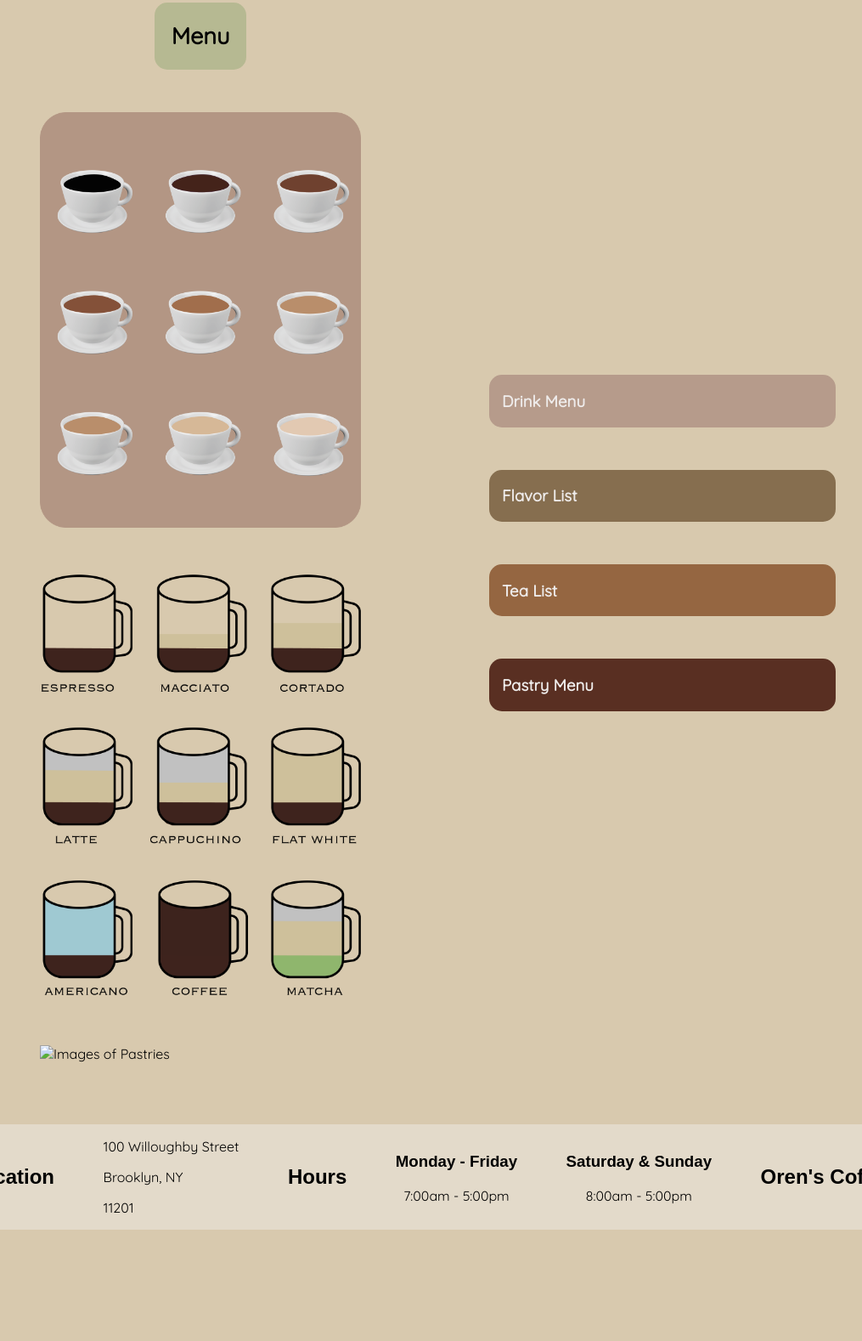
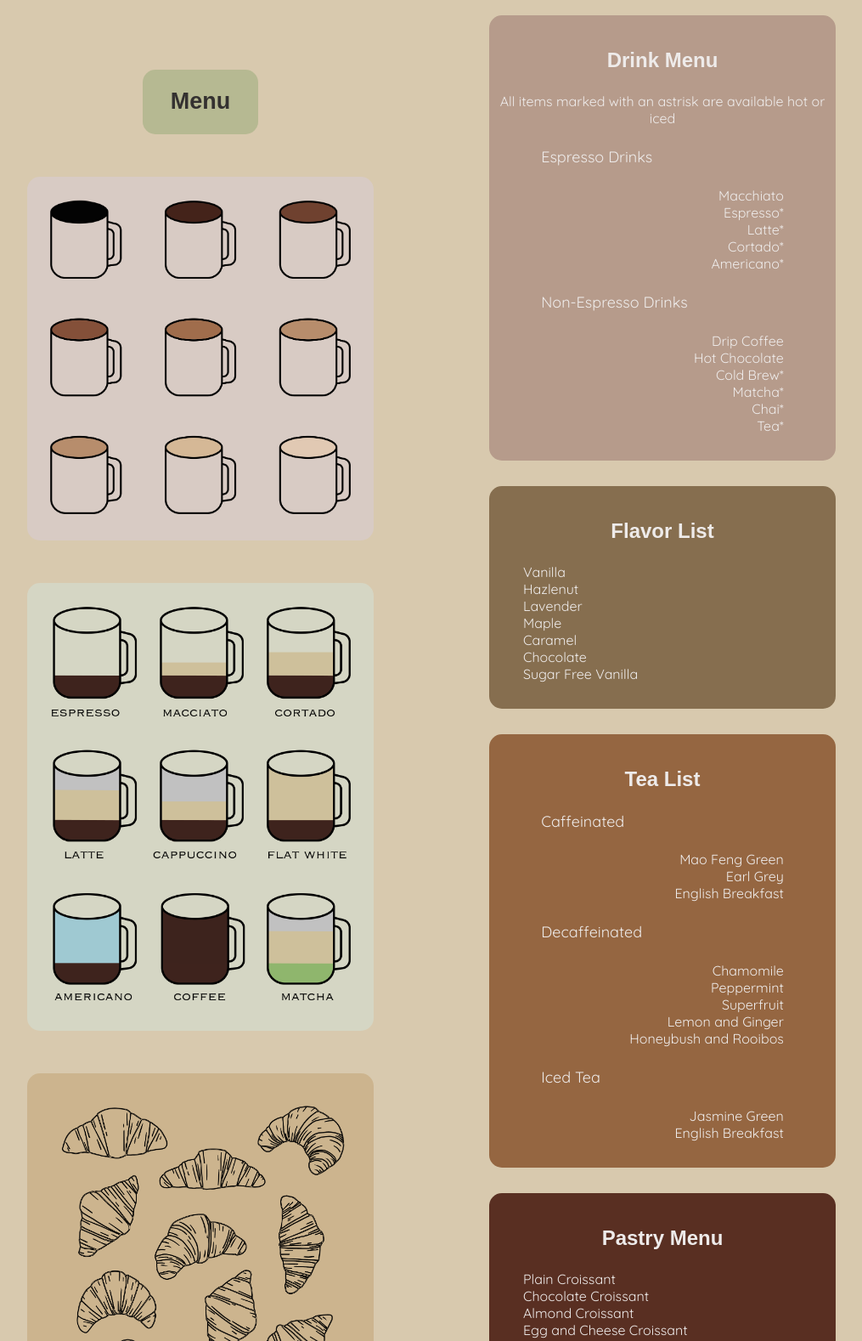
Before and after one commit to ljazzy51/jaczko_web_dev, a plain HTML site: page Homework/midterm/menu.html in a window 1280 px wide. Shown: the part 108-1686 px from the top of the page at 85% size, without its empty margins (132-1147 px from the left). Before the commit the page ends 1587 px from the top, so only its background shows below. Drawn offline with Linux system fonts and the light colour scheme; a web font is replaced by a local one.

Commit message:
finished the menu, puppies, and home page

```diff
--- a/Homework/midterm/css/menu.css
+++ b/Homework/midterm/css/menu.css
@@ -123,23 +123,24 @@ header {
 }
 /* left column specifics */
 .page_title {
-    color: rgb(0, 0, 0);
+    color: rgb(52, 49, 48);
     background-color: rgba(177, 183, 141, 0.85);
     border-radius: 15px;
     padding-left: 15px;
     padding-right: 15px;
     margin: 25px;
     margin-top: 0;
-    width: 20%;
+    width: 25%;
     text-align: center;
     font-size: large;
+    font-family: "amandine", sans-serif;
 }
 .coffee_shades {
     border-radius: 15px;
-    padding-left: 15px;
-    padding-right: 15px;
+    padding: 5%;
     margin: 25px;
     width: 75%;
+    background-color: rgba(217, 204, 200, 0.85);
 }
 .coffee_shades img {
     flex-grow: 0;
@@ -149,55 +150,126 @@ header {
 }
 .drinks {
     border-radius: 15px;
-    padding-left: 15px;
-    padding-right: 15px;
+    padding: 5%;
     margin: 25px;
     width: 75%;
+    background-color: rgba(213, 217, 200, 0.85);
 }
-.pastries {
+.drinks img {
+    flex-grow: 0;
+    flex-shrink: 0;
+    flex-basis: 30%;
+    overflow: hidden;
+}
+.croissants {
     border-radius: 15px;
-    padding-left: 15px;
-    padding-right: 15px;
+    padding: 5%;
     margin: 25px;
     width: 75%;
+    background-color: rgba(203, 177, 137, 0.85);
 }
+.croissants img {
+    flex-grow: 0;
+    flex-shrink: 0;
+    flex-basis: 30%;
+    overflow: hidden;
+}
+
 
 /* right column specifics */
 .drink_menu {
     color: rgb(238, 235, 234);
     background-color: rgb(182, 155, 139);
     border-radius: 15px;
-    padding-left: 15px;
-    padding-right: 15px;
-    margin: 25px;
+    padding: 15px 0;
+    margin: 15px;
     width: 75%;
 }
+.drink_menu h3 {
+    text-align: center;
+    font-family: "amandine", sans-serif;
+    font-size: 1.5rem;
+}
+.drink_menu p {
+    text-align: center;
+}
+.drink_menu ul {
+    list-style-type: none;
+    text-align:  right;
+    padding-right: 15%;
+}
+.drink_menu h4 {
+    font-size: large;
+    font-weight: 500;
+    text-align: left;
+    padding-left: 15%;
+}
+
 .flavors {
     color: rgb(238, 235, 234);
     background-color: rgb(134, 110, 79);
     border-radius: 15px;
-    padding-left: 15px;
-    padding-right: 15px;
-    margin: 25px;
+    padding: 15px 0;
+    margin: 15px;
     width: 75%;
+    text-align: center;
 }
+.flavors h3 {
+    text-align: center;
+    font-family: "amandine", sans-serif;
+    font-size: 1.5rem;
+}
+.flavors ul {
+    list-style-type: none;
+    text-align: justify;
+}
+
 .teas {
     color: rgb(238, 235, 234);
     background-color: rgba(149,102,65);
     border-radius: 15px;
-    padding-left: 15px;
-    padding-right: 15px;
-    margin: 25px;
+    padding: 15px 0;
+    margin: 15px;
     width: 75%;
+
 }
+.teas h3 {
+    text-align: center;
+    font-family: "amandine", sans-serif;
+    font-size: 1.5rem;
+}
+.teas p {
+    text-align: center;
+}
+.teas ul {
+    list-style-type: none;
+    text-align:  right;
+    padding-right: 15%;
+}
+.teas h4 {
+    font-size: large;
+    font-weight: 500;
+    text-align:  left;
+    padding-left: 15%;
+
+}
+
 .pastry_menu {
     color: rgb(238, 235, 234);
     background-color: rgb(89, 47, 34);
     border-radius: 15px;
-    padding-left: 15px;
-    padding-right: 15px;
-    margin: 25px;
+    padding: 15px 0;
+    margin: 15px;
     width: 75%;
+}
+.pastry_menu h3 {
+    text-align: center;
+    font-family: "amandine", sans-serif;
+    font-size: 1.5rem;
+}
+.pastry_menu ul {
+    list-style-type: none;
+    text-align: justify;
 }
 
 /* Responsive Sizing */
--- a/Homework/midterm/css/puppies.css
+++ b/Homework/midterm/css/puppies.css
@@ -114,6 +114,7 @@ header {
 }
 .opening h1 {
     text-align: center;
+    font-family: "amandine", sans-serif;
 }
 .opening p {
     padding: 0 3%;
--- a/Homework/midterm/css/styles.css
+++ b/Homework/midterm/css/styles.css
@@ -120,6 +120,7 @@ div.hero {
 }
 .hero article h1 {
     text-align: center;
+    font-family: "amandine", sans-serif;
 }
 .hero article p {
     padding: 0 3%;
@@ -165,6 +166,7 @@ div.hero {
 .mask h2 {
     margin: 0;
     font-weight: 700;
+    font-family: "amandine", sans-serif;
 }
 
 .mask p {
--- a/Homework/midterm/menu.html
+++ b/Homework/midterm/menu.html
@@ -32,27 +32,87 @@
                         <h2>Menu</h2>
                     </div>
                     <div class="coffee_shades">
-                        <img src="./images/menu_images/coffee_shades.png" alt="Picture of coffee shades">
+                        <img src="./images/menu_images/coffee_shades_new.png" alt="Picture of coffee shades">
                     </div>
                     <div class="drinks">
-                        <img src="./images/menu_images/coffee_types.png" alt="Diagram of what each drink is">
+                        <img src="./images/menu_images/coffee_types_new.png" alt="Diagram of what each drink is">
                     </div>
-                    <div class="pastries">
-                        <img src="#" alt="Images of Pastries">
+                    <div class="croissants">
+                        <img src="./images/menu_images/croissants.png" alt="Croissant Doodles">
                     </div>
                 </div>
                 <div class="column_right">
                     <div class="drink_menu">
                         <h3>Drink Menu</h3>
+                        <p>All items marked with an astrisk are available hot or iced</p>
+                        <h4>Espresso Drinks</h4>
+                        <ul class="espresso_drinks">
+                            <li>Macchiato</li>
+                            <li>Espresso*</li>
+                            <li>Latte*</li>
+                            <li>Cortado*</li>
+                            <li>Americano*</li>
+                        </ul>
+                        <h4>Non-Espresso Drinks</h4>
+                        <ul class="other_drinks">
+                            <li>Drip Coffee</li>
+                            <li>Hot Chocolate</li>
+                            <li>Cold Brew*</li>
+                            <li>Matcha*</li>
+                            <li>Chai*</li>
+                            <li>Tea*</li>
+                        </ul>
                     </div>
                     <div class="flavors">
                         <h3>Flavor List</h3>
+                        <ul>
+                            <li>Vanilla</li>
+                            <li>Hazlenut</li>
+                            <li>Lavender</li>
+                            <li>Maple</li>
+                            <li>Caramel</li>
+                            <li>Chocolate</li>
+                            <li>Sugar Free Vanilla</li>
+                        </ul>
                     </div>
                     <div class="teas">
                         <h3>Tea List</h3>
+                        <h4>Caffeinated</h4>
+                        <ul>
+                            <li>Mao Feng Green</li>
+                            <li>Earl Grey</li>
+                            <li>English Breakfast</li>
+                        </ul>
+                        <h4>Decaffeinated</h4>
+                        <ul>
+                            <li>Chamomile</li>
+                            <li>Peppermint</li>
+                            <li>Superfruit</li>
+                            <li>Lemon and Ginger</li>
+                            <li>Honeybush and Rooibos</li>
+                        </ul>
+                        <h4>Iced Tea</h4>
+                        <ul>
+                            <li>Jasmine Green</li>
+                            <li>English Breakfast</li>
+                        </ul>
                     </div>
                     <div class="pastry_menu">
                         <h3>Pastry Menu</h3>
+                        <ul>
+                            <li>Plain Croissant</li>
+                            <li>Chocolate Croissant</li>
+                            <li>Almond Croissant</li>
+                            <li>Egg and Cheese Croissant</li>
+                            <li>Ham and Cheese Croissant</li>
+                            <li>Hummus and Tomato Croissant</li>
+                            <li>Jalapeno Cheddar Scone</li>
+                            <li>Kouign Amann</li>
+                            <li>Apple Turnover</li>
+                            <li>Pumpkin Bread (V)</li>
+                            <li>Bread Pudding (V)</li>
+                            <li>Little Fudge Cake (V & GF)</li>
+                        </ul>
                     </div>
                 </div>
             </div>
```
Also changed, not shown: Homework/midterm/images/menu_images/coffee_shades.png (deleted), Homework/midterm/images/menu_images/coffee_shades_new.png (added), Homework/midterm/images/menu_images/coffee_types.png (deleted), Homework/midterm/images/menu_images/coffee_types_new.png (added), Homework/midterm/images/menu_images/croissants.png (added), 1 other file.
